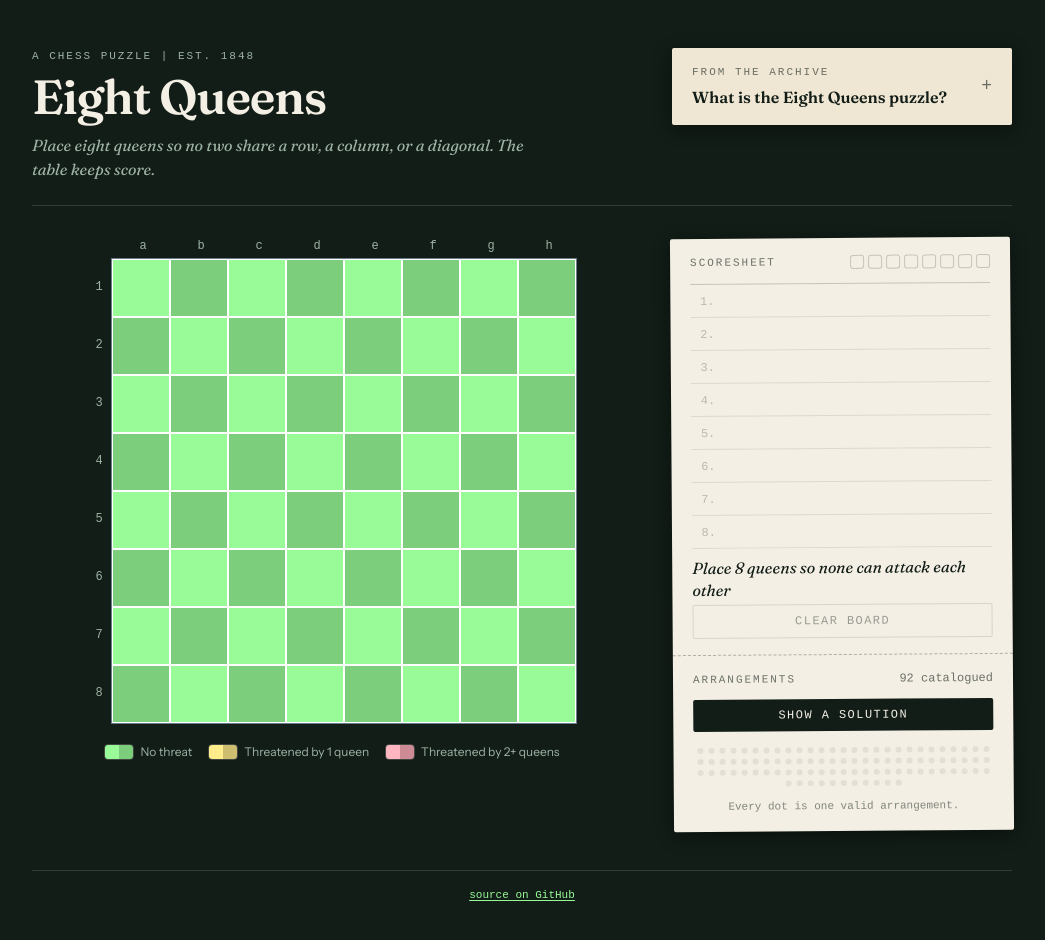
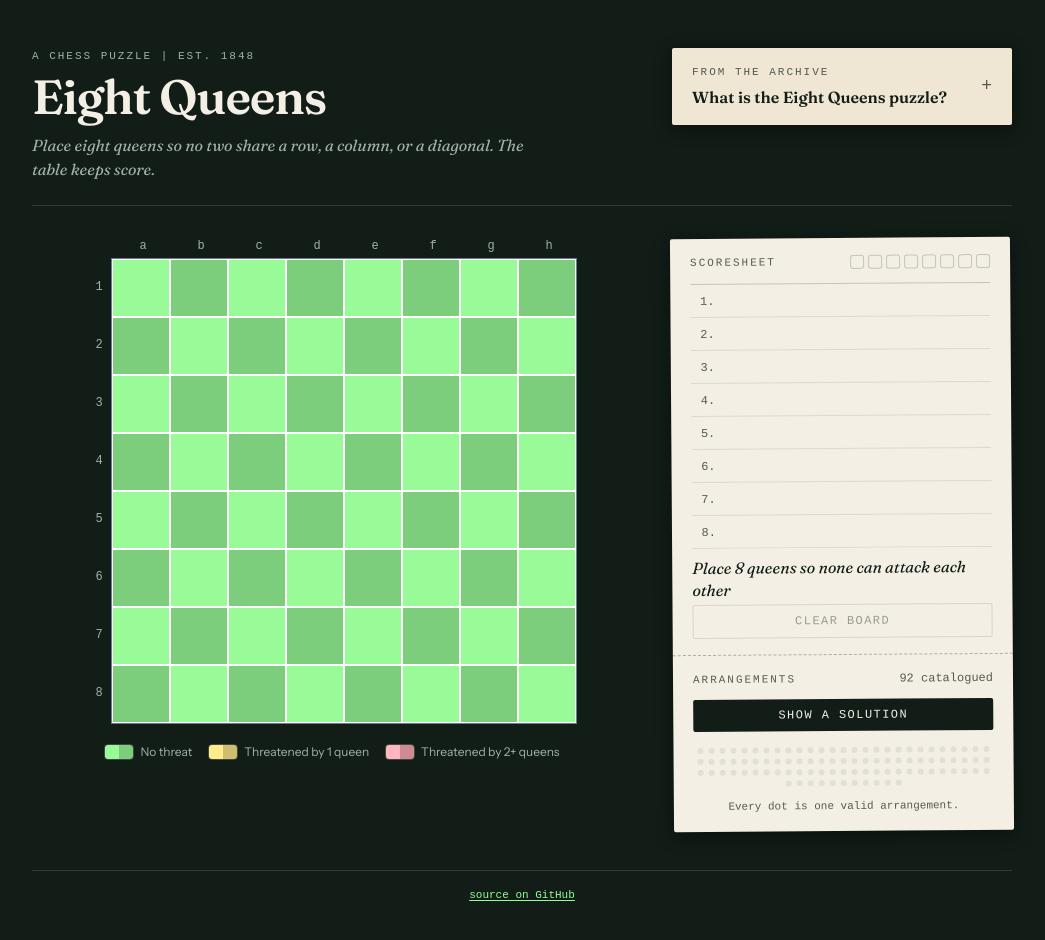
Before and after one commit to galiakr/8queens, a React (Vite) app: page / in a window 1280 px wide. Shown: the top 940 px of the page, without its empty margins (118-1163 px from the left). Built offline with nearby package versions, Linux system fonts and the light colour scheme; a web font is replaced by a local one.

Commit message:
fix: raise paper text contrast to WCAG AA (axe audit)

```diff
--- a/src/components/EducationPanel.tsx
+++ b/src/components/EducationPanel.tsx
@@ -11,14 +11,14 @@ export function EducationPanel() {
         className="flex w-full items-center justify-between rounded-sm px-5 py-4 text-left transition-colors hover:bg-ink/5 focus:outline-none focus-visible:ring-2 focus-visible:ring-ink focus-visible:ring-offset-2 focus-visible:ring-offset-parchment"
       >
         <span>
-          <span className="block font-mono text-[11px] uppercase tracking-[0.18em] text-ink/60">
+          <span className="block font-mono text-[11px] uppercase tracking-[0.18em] text-ink/70">
             From the archive
           </span>
           <span className="mt-1 block font-display text-base font-semibold">
             What is the Eight Queens puzzle?
           </span>
         </span>
-        <span aria-hidden="true" className="font-mono text-lg text-ink/60">
+        <span aria-hidden="true" className="font-mono text-lg text-ink/70">
           {open ? '−' : '+'}
         </span>
       </button>
@@ -69,7 +69,7 @@ export function EducationPanel() {
             </ul>
           </div>
 
-          <p className="flex items-baseline justify-between font-mono text-[11px] text-ink/60">
+          <p className="flex items-baseline justify-between font-mono text-[11px] text-ink/70">
             <a
               href="https://en.wikipedia.org/wiki/Eight_queens_puzzle"
               target="_blank"
--- a/src/components/Scoresheet.tsx
+++ b/src/components/Scoresheet.tsx
@@ -55,7 +55,7 @@ export function Scoresheet({
     <div className="rounded-sm bg-cream text-ink shadow-[0_4px_18px_rgba(0,0,0,0.45)] lg:-rotate-[0.4deg]">
       {/* Sheet header */}
       <div className="flex items-center justify-between px-5 pb-3 pt-4">
-        <h2 className="font-mono text-[11px] uppercase tracking-[0.18em] text-ink/60">
+        <h2 className="font-mono text-[11px] uppercase tracking-[0.18em] text-ink/70">
           Scoresheet
         </h2>
         <div
@@ -86,7 +86,7 @@ export function Scoresheet({
             key={i}
             className="flex items-baseline gap-2 border-b border-ink/10 py-1.5"
           >
-            <span className="w-6 shrink-0 text-right font-mono text-xs text-ink/40">
+            <span className="w-6 shrink-0 text-right font-mono text-xs text-ink/70">
               {i + 1}.
             </span>
             <span
@@ -100,7 +100,7 @@ export function Scoresheet({
               <span
                 className={`text-xs italic ${
                   entry.tone === 'neutral'
-                    ? 'text-ink/50'
+                    ? 'text-ink/70'
                     : toneText[entry.tone]
                 }`}
               >
@@ -115,7 +115,7 @@ export function Scoresheet({
             aria-hidden="true"
             className="flex items-baseline gap-2 border-b border-ink/10 py-1.5"
           >
-            <span className="w-6 shrink-0 text-right font-mono text-xs text-ink/25">
+            <span className="w-6 shrink-0 text-right font-mono text-xs text-ink/70">
               {log.length + i + 1}.
             </span>
             <span className="font-mono text-sm">&nbsp;</span>
@@ -147,10 +147,10 @@ export function Scoresheet({
       {/* Arrangements — the solver's catalogue */}
       <div className="px-5 py-4">
         <div className="flex items-baseline justify-between">
-          <h2 className="font-mono text-[11px] uppercase tracking-[0.18em] text-ink/60">
+          <h2 className="font-mono text-[11px] uppercase tracking-[0.18em] text-ink/70">
             Arrangements
           </h2>
-          <p className="font-mono text-xs text-ink/60">
+          <p className="font-mono text-xs text-ink/70">
             {inSolutions
               ? `${solutionIndex + 1} / ${totalSolutions}`
               : `${totalSolutions} catalogued`}
@@ -195,7 +195,7 @@ export function Scoresheet({
             active={solutionIndex}
             lit={inSolutions}
           />
-          <p className="mt-3 text-center font-mono text-[11px] text-ink/50">
+          <p className="mt-3 text-center font-mono text-[11px] text-ink/70">
             Every dot is one valid arrangement.
           </p>
         </div>
```
